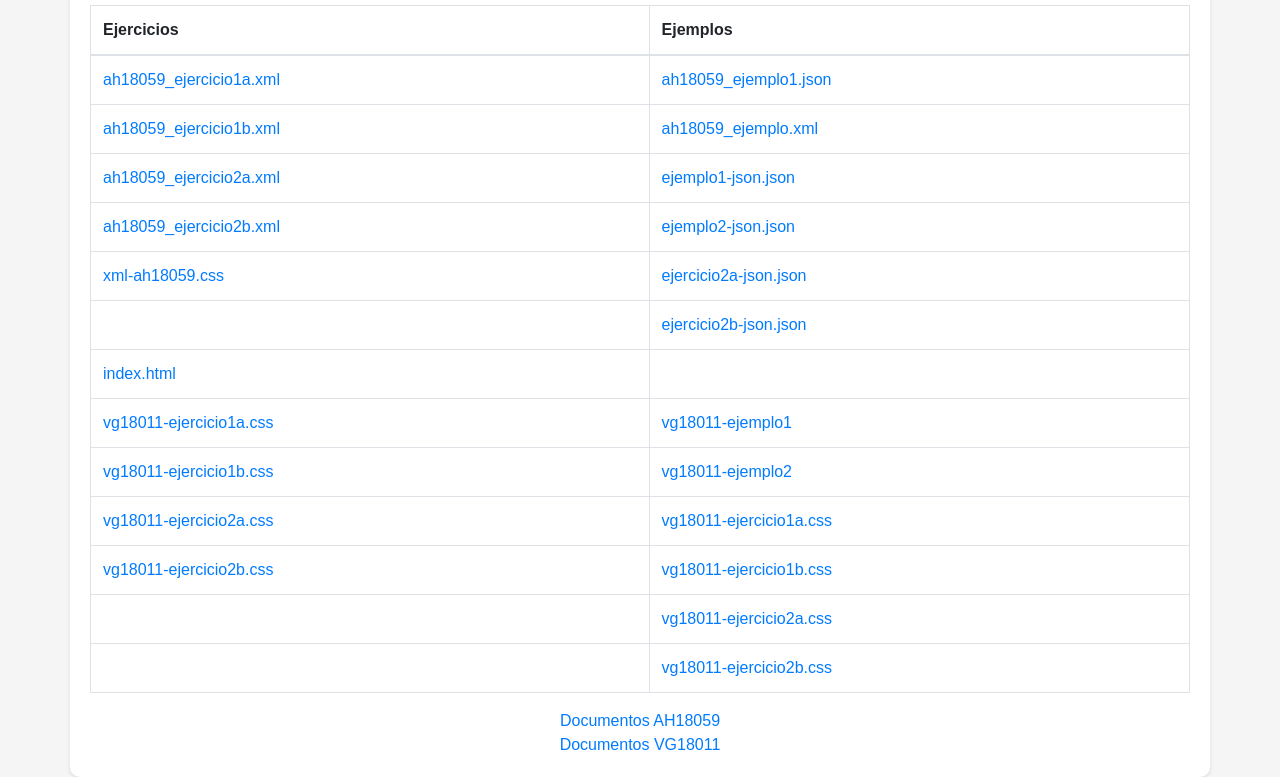
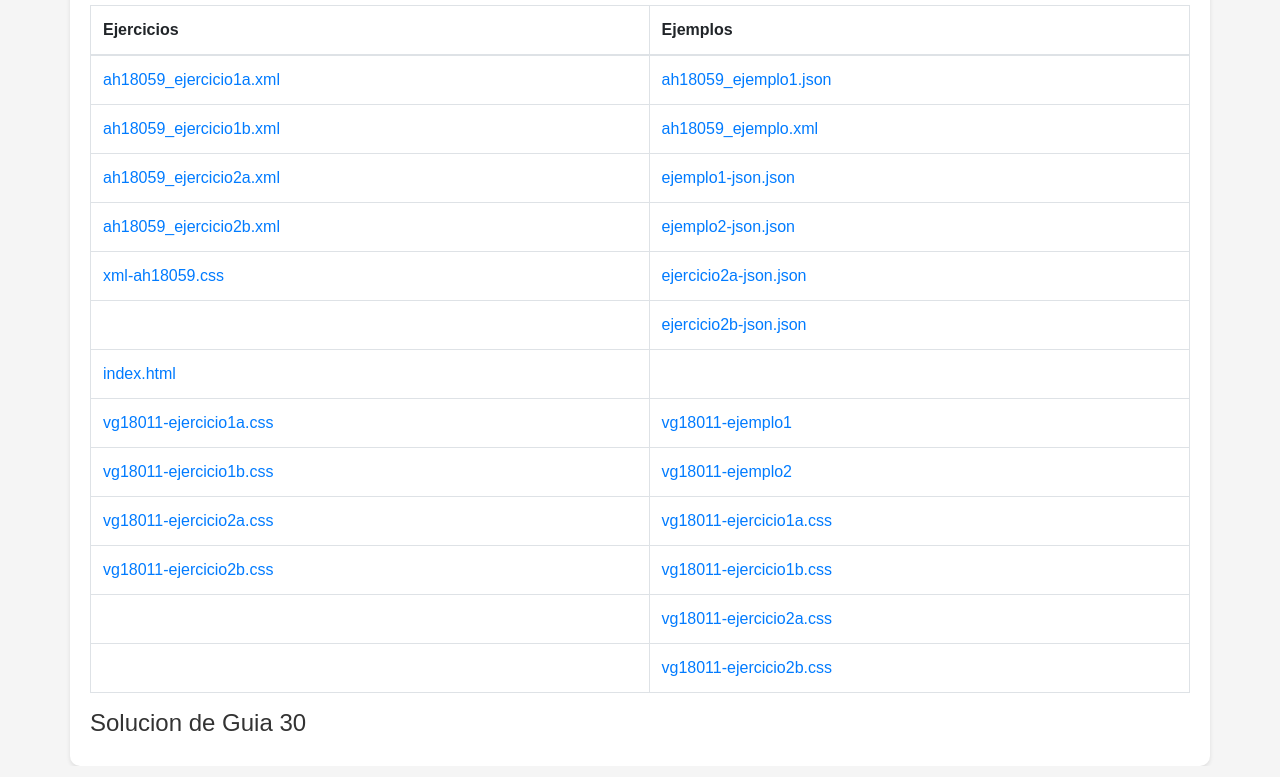
Before and after one commit to miguelxDd/tpiGuia30, a plain HTML site: page index.html in a window 1280 px wide. Shown: the part 471-1248 px from the top of the page. Drawn offline with nearby package versions, Linux system fonts and the light colour scheme.

Commit message:
Update index.html

```diff
--- a/index.html
+++ b/index.html
@@ -122,13 +122,7 @@
 
 
 
-  <center>
-    <a href="ah18059_ejercicio1a.xml" class="link-info">Documentos AH18059</a>
-    <br>
-    <a href="#" class="link-info"> Documentos VG18011</a>
-
-
-  </center>
+ <h4>Solucion de Guia 30</h4>
 
   <script src="https://code.jquery.com/jquery-3.5.1.slim.min.js"></script>
   <script src="https://cdn.jsdelivr.net/npm/@popperjs/core@2.5.4/dist/umd/popper.min.js"></script>
```
